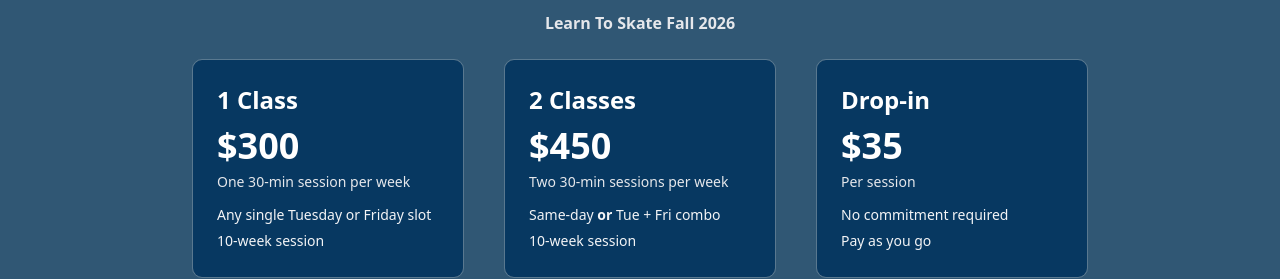
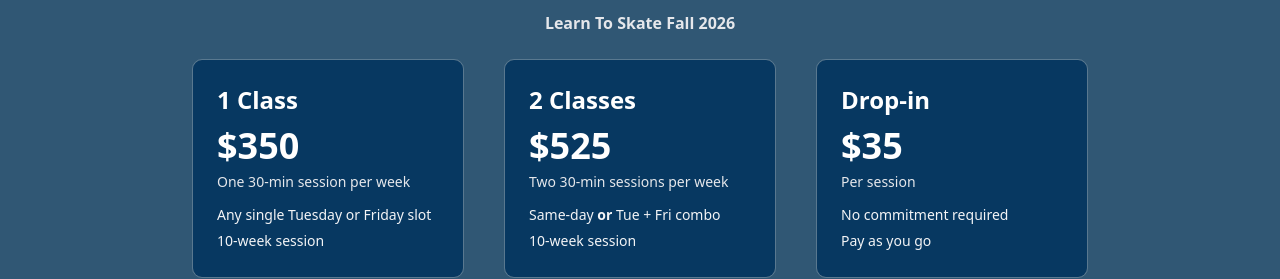
Before and after one commit to Avmannino/lts_webpage_embed, a React (Vite) app: page / in a window 1280 px wide. Shown: the part 2960-3239 px from the top of the page. Built offline with nearby package versions, Linux system fonts and the light colour scheme.

Commit message:
Pricing change

```diff
--- a/src/app/App.tsx
+++ b/src/app/App.tsx
@@ -530,7 +530,7 @@ export default function App() {
               <div className={`h-full flex [&>*]:h-full [&>*]:w-full [&>*]:mx-0 [&>*]:${SHADOW}`}>
                 <PriceCard
                   title="1 Class"
-                  price="$300"
+                  price="$350"
                   description="One 30-min session per week"
                   features={[
                     "Any single Tuesday or Friday slot",
@@ -542,7 +542,7 @@ export default function App() {
               <div className={`h-full flex [&>*]:h-full [&>*]:w-full [&>*]:mx-0 [&>*]:${SHADOW}`}>
                 <PriceCard
                   title="2 Classes"
-                  price="$450"
+                  price="$525"
                   description="Two 30-min sessions per week"
                   features={[
                     <>Same-day <strong>or</strong> Tue + Fri combo</>,
```
